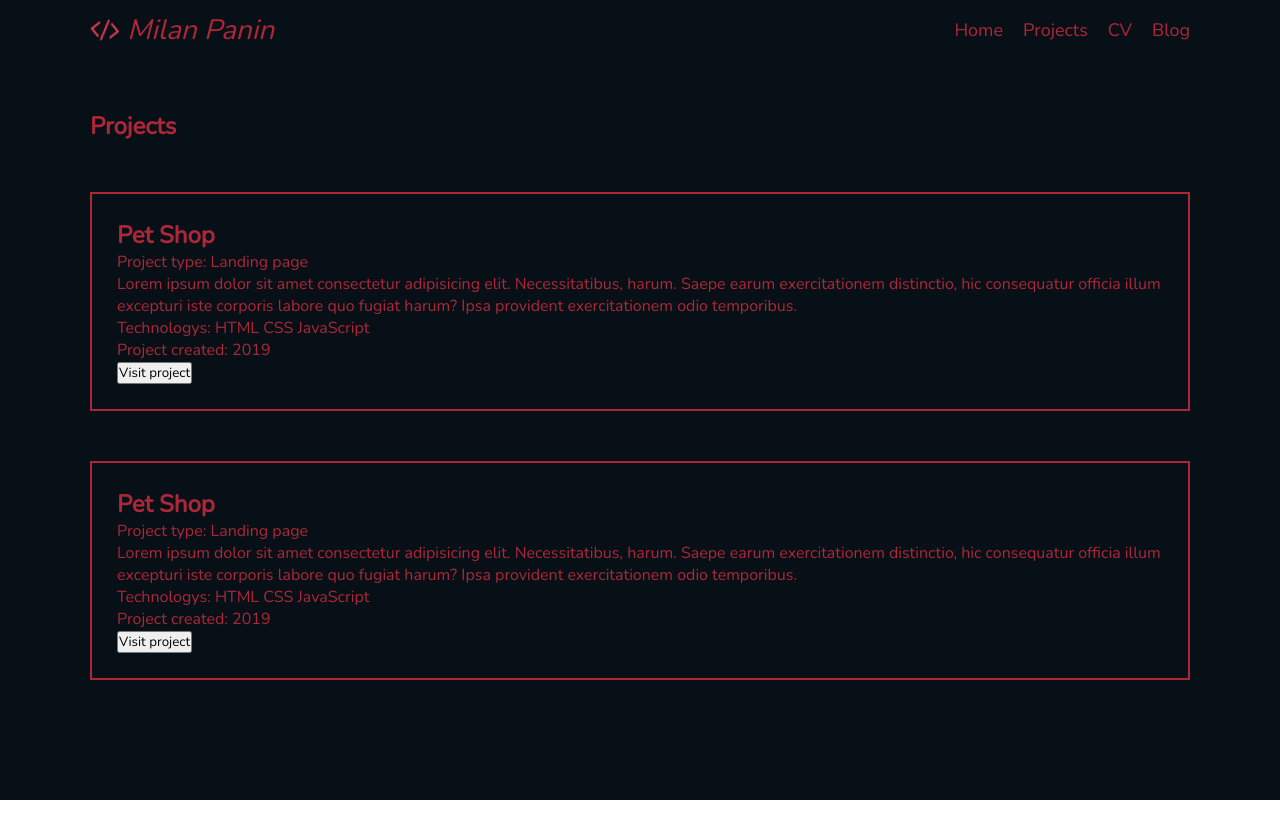
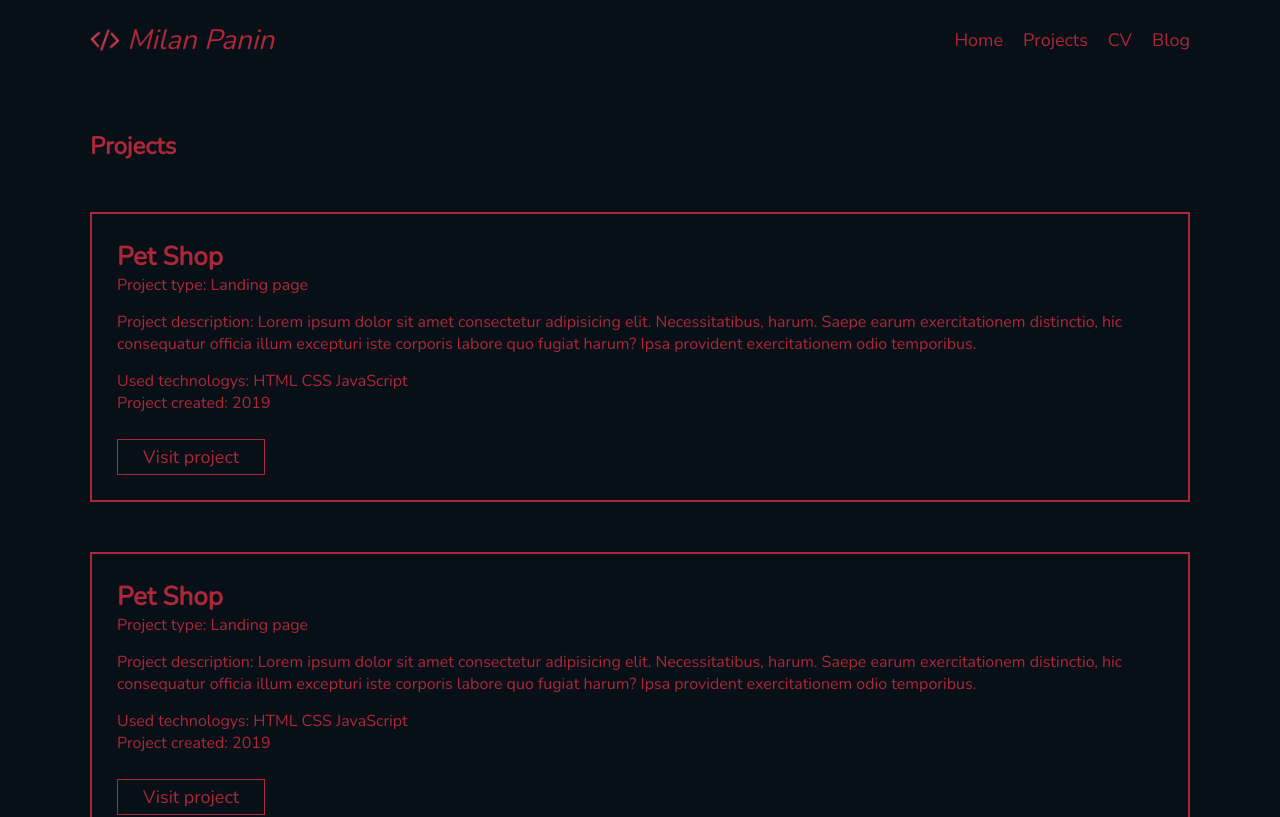
Before and after one commit to milanpanin/portfolio-page, a React (Create React App) app: page /projects in a window 1280 px wide. Shown: the top 817 px of the page. Built offline with nearby package versions, Linux system fonts and the light colour scheme; the HTML template or start-up script is replaced by a standard one.

Commit message:
Update pages style

```diff
--- a/src/App.css
+++ b/src/App.css
@@ -13,12 +13,12 @@
 
 .app{
   background-color: #081017;
-  height: 100vh;
   color: #ad2739;
 }
 
 body{
   scrollbar-width: none;
+  background-color: #081017;
 }
 
 @-moz-document url-prefix() {
--- a/src/components/Blog/blog.css
+++ b/src/components/Blog/blog.css
@@ -1,4 +1,9 @@
 .blog{
-    margin: 50px auto 0 auto;
+    margin: 0 auto ;
     max-width: 1100px;
+    height: calc(100vh - 80px);
 }
+
+.blog-header{
+    padding: 50px 0 0 0;
+}
--- a/src/components/Blog/blog.jsx
+++ b/src/components/Blog/blog.jsx
@@ -3,7 +3,7 @@ import "./blog.css";
 const Blog = () => {
     return (
         <section className="blog">
-            <h1>Blog</h1><br/>
+            <h1 className="blog-header">Blog</h1><br/>
             <p>Coming soon... :)</p>
         </section>
      );
--- a/src/components/Projects/project.css
+++ b/src/components/Projects/project.css
@@ -9,3 +9,31 @@
     transform: translate(-15px, 0px);
     box-shadow: 20px 15px 0 0px #ad2739;
 }
+
+.project-name{
+    font-size: 26px;
+}
+
+.project-type{
+    margin: 0px 0 15px 0;
+}
+
+.project-description{
+    margin: 0 0 15px 0;
+}
+
+.project-visit{
+    margin: 25px 0 0 0;
+    background-color: rgba(0, 0, 0, 0);
+    border: 1px solid #ad2739;
+    padding: 5px 25px;
+    color: #ad2739;
+    cursor: pointer;
+    transition: 0.3s;
+    font-size: 18px;
+}
+
+.project-visit:hover{
+    background-color: #ad2739;
+    color: #fff;
+}
--- a/src/components/Projects/project.jsx
+++ b/src/components/Projects/project.jsx
@@ -5,10 +5,10 @@ const Project = (props) => {
         <section className="project">
             <h2 className="project-name">{props.project.name}</h2>
             <p className="project-type">Project type: {props.project.projectType}</p>
-            <p className="project-description">{props.project.description}</p>
-            <p className="project-tech">Technologys: {props.project.technologys.map(item => `${item} `)}</p>
+            <p className="project-description">Project description: {props.project.description}</p>
+            <p className="project-tech">Used technologys: {props.project.technologys.map(item => `${item} `)}</p>
             <p className="project-date">Project created: {props.project.date}</p>
-            <a href={props.project.source}><button className="project-btn">Visit project</button></a>
+            <a href={props.project.source} target="_blank" rel="noopener noreferrer"><button className="project-visit">Visit project</button></a>
         </section>
      );
 }
--- a/src/components/Projects/projects.css
+++ b/src/components/Projects/projects.css
@@ -1,4 +1,9 @@
 .projects{
-    margin: 50px auto 0 auto;
+    margin: 0 auto;
     max-width: 1100px;
+    height: auto;
 }
+
+.projects-header{
+    padding: 50px 0 0 0;
+}
--- a/src/components/Projects/projects.jsx
+++ b/src/components/Projects/projects.jsx
@@ -21,12 +21,21 @@ const Projects = () => {
             technologys: ["HTML", "CSS", "JavaScript"],
             date: "2019",
             source: "https://github.com/milanpanin/PetHouse"
+        },
+        {
+            id: "03",
+            name: "Pet Shop",
+            description: "Lorem ipsum dolor sit amet consectetur adipisicing elit. Necessitatibus, harum. Saepe earum exercitationem distinctio, hic consequatur officia illum excepturi iste corporis labore quo fugiat harum? Ipsa provident exercitationem odio temporibus.",
+            projectType: "Landing page",
+            technologys: ["HTML", "CSS", "JavaScript"],
+            date: "2019",
+            source: "https://github.com/milanpanin/PetHouse"
         }
     ]);
 
     return (
         <section className="projects">
-            <h1>Projects</h1>
+            <h1 className="projects-header">Projects</h1>
             {projects.map(project => <Project key={project.id} project={project}/>)}
         </section>
      );
--- a/src/components/home/home.css
+++ b/src/components/home/home.css
@@ -1,9 +1,11 @@
 .home{
-    margin: 25vh auto 0 auto;
+    margin: 0 auto;
     max-width: 1100px;
+    height: calc(100vh - 80px);
 }
 
 .header-text{
+    padding: 200px 0 0 0;
     font-size: 40px;
 }
 
--- a/src/components/navigation/navigation.css
+++ b/src/components/navigation/navigation.css
@@ -4,7 +4,7 @@
     display: flex;
     justify-content: space-between;
     align-items: center;
-    height: 60px;
+    height: 80px;
 }
 
 .navigation-logo{
```
